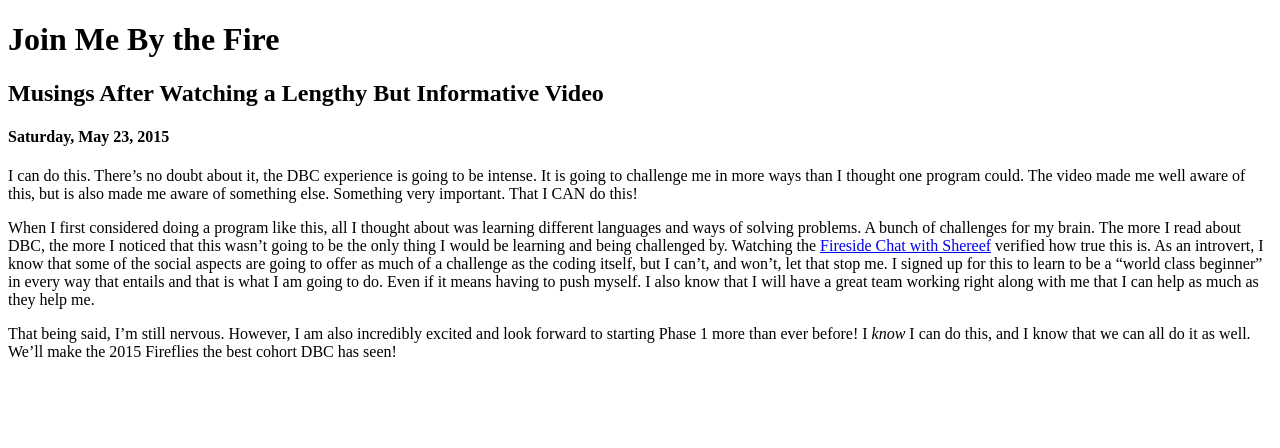
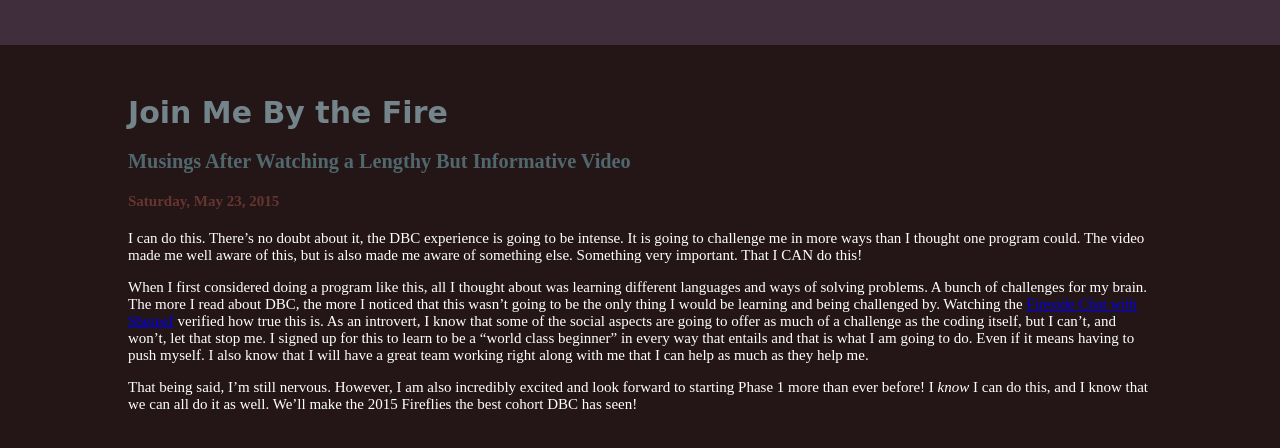
Before and after one commit to jbomotti/jbomotti.github.io, a plain HTML site: page blog/c1-chefs-kitchen.html in a window 1280 px wide. Drawn offline with Linux system fonts and the light colour scheme.

Commit message:
Update Blog Template

```diff
--- /dev/null
+++ b/blog/blog-temp.css
@@ -0,0 +1,42 @@
+body {
+  margin: 0;
+  padding: 0;
+  font-size: 15px;
+  background-color: #241616;
+}
+
+#header {
+  position: fixed;
+  margin: 0;
+  width: 100%;
+  height: 2em;
+  padding: 0.5em 0.5em;
+  background-color: #412E3D;
+}
+
+.blog {
+  position: absolute;
+  margin-top: 5em;
+  margin-left: 10%;
+  margin-right: 10%;
+  color: #51676E;
+  padding: 0;
+}
+
+.title {
+  color: #73858b;
+  font-family: Vivaldi, cursive;
+}
+
+.sub-title {
+  font-family: serif;
+  font-size: 1.35em;
+}
+
+.date {
+  color: #663531;
+}
+
+section {
+  color: #ffffff;
+}
--- a/blog/c1-chefs-kitchen.html
+++ b/blog/c1-chefs-kitchen.html
@@ -2,13 +2,15 @@
 <head>
   <title>Join Me By the Fire</title>
   <meta charset="UTF-8">
-  <link rel="stylesheet" type="text/css" href="your-stylesheet-link-here.css">
+  <link rel="stylesheet" type="text/css" href="blog-temp.css">
 </head>
 
 <main>
-  <h1>Join Me By the Fire</h1>
-  <h2>Musings After Watching a Lengthy But Informative Video</h2>
-  <h4>Saturday, May 23, 2015</h4>
+  <div id="header"></div>
+  <div class="blog">
+    <h1 class="title">Join Me By the Fire</h1>
+    <h2 class="sub-title">Musings After Watching a Lengthy But Informative Video</h2>
+    <h4 class="date">Saturday, May 23, 2015</h4>
 
     <section>
       <p>
@@ -20,7 +22,6 @@
       <p>
           That being said, I’m still nervous. However, I am also incredibly excited and look forward to starting Phase 1 more than ever before! I <em>know</em> I can do this, and I know that we can all do it as well. We’ll make the 2015 Fireflies the best cohort DBC has seen!
       </p>
-
-      <!-- copy and paste as many sections as you want to add paragraphs -->
     </section>
+  </div>
 </main>
```
Lines whose indentation alone changed are shown as unchanged.
